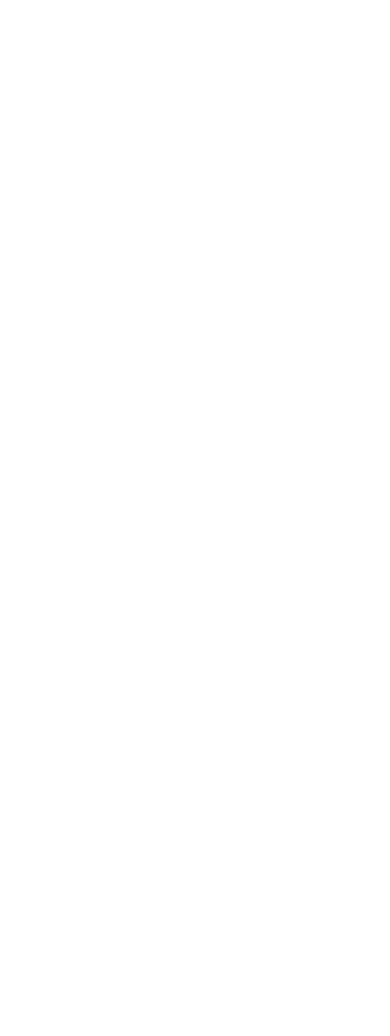
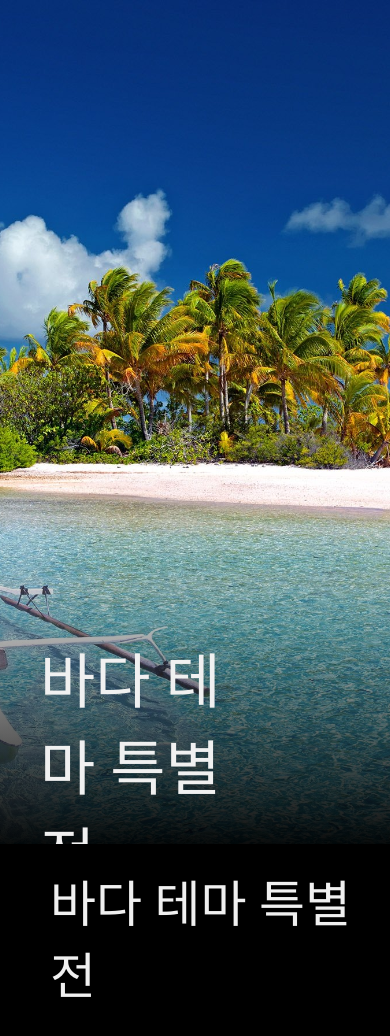
Before and after one commit to space109/space109, a React (Create React App) app in the folder frontend/: page /monthlyTheme in a window 390 px wide. Before the commit this address had no page. Shown: the top 1036 px of the page. Before the commit the page ends 844 px from the top, so only its background shows below. Built offline with nearby package versions, Linux system fonts and the light colour scheme; a web font is replaced by a local one.

Commit message:
Feat: 월간 테마 스크롤 & 반응형

```diff
--- a/frontend/src/App.tsx
+++ b/frontend/src/App.tsx
@@ -1,13 +1,14 @@
-import React from 'react';
-import {Route, Routes, BrowserRouter } from "react-router-dom";
-import MainPage from './pages/MainPage';
+import React from "react";
+import { Route, Routes, BrowserRouter } from "react-router-dom";
+import { MainPage, MonthlyThemePage } from "./pages";
 
 function App() {
   return (
     <div>
       <BrowserRouter>
         <Routes>
-          <Route path="/" element={<MainPage/>}></Route>
+          <Route path="/" element={<MainPage />}></Route>
+          <Route path="monthlyTheme/" element={<MonthlyThemePage />}></Route>
         </Routes>
       </BrowserRouter>
     </div>
--- a/frontend/src/hooks/index.tsx
+++ b/frontend/src/hooks/index.tsx
@@ -1,7 +1,7 @@
 import React from "react";
 
 const index = () => {
-  return <div></div>;
+  return <div></div>
 };
 
 export default index;
--- /dev/null
+++ b/frontend/src/pages/MonthlyThemePage.tsx
@@ -0,0 +1,67 @@
+import React, { useEffect, useRef, useState } from "react";
+import { Div, PropStyle } from "../styles/BaseStyles";
+import styled from "styled-components";
+import bg3 from "../assets/bg3.jpg";
+import { Link } from "react-router-dom";
+type Props = {};
+interface GradientType extends PropStyle {}
+
+const GradientDiv = styled(Div)<GradientType>`
+  background: linear-gradient(
+    360deg,
+    rgba(0, 0, 0, 0.95) 0%,
+    rgba(128, 128, 128, 0.35898109243697474) 30%,
+    rgba(255, 255, 255, 0) 38%
+  );
+`;
+
+export default function MonthlyThemePage({}: Props) {
+  const ref = useRef<any>(null);
+  const scrollRef = useRef<any>(null);
+  const [scroll, setScroll] = useState<boolean>(false);
+  const handleScroll = () => {
+    console.log(scroll);
+    if (!scroll && window.scrollY > 0 && window.scrollY < 400) {
+      window.scrollTo({ behavior: "smooth", top: ref.current.offsetTop });
+      setScroll(true);
+      // console.log(scroll)
+    }
+    setScroll(true);
+  };
+  useEffect(() => {
+    // if (ref.current.offsetTop < scroll && ref.current.offsetTop !== 0){
+    //   window.scrollTo({ behavior: "smooth", top: ref.current.offsetTop });
+    // }
+    const timer = setInterval(() => {
+      window.addEventListener("scroll", handleScroll);
+    }, 500);
+    return () => {
+      clearInterval(timer);
+      window.removeEventListener("scroll", handleScroll);
+    };
+  }, [scroll]);
+
+  return (
+    <Div bgImage={bg3} bgAttach="fixed" bgSize="cover">
+      <GradientDiv w="100vw" h="100vh">
+        <Div h="75vh"></Div>
+        <Div ml="40px" w="50vw">
+          <Div fontSize="60px" ref={scrollRef} color="--grey-200">
+            바다 테마 특별전
+          </Div>
+          <Div fontSize="16px" ref={scrollRef} color="--grey-200" mt="10px">
+            이 갤러리에서는 여름을 테마로 가져온 각 국가별 아름다운 해변을
+            배경으로한 NFT 수체화들을 모아놓은 갤러리입니다. 구매하고 싶으시면
+            좋아요! 구독! 알림설정! 사슴탄 둘기와 함께하는 해변을 달리는
+            엑티비티까지 즐겨보세요!
+          </Div>
+        </Div>
+      </GradientDiv>
+      <Div w="100vw" h="100vh" bgColor="black" ref={ref}>
+        <Div fontSize="50px" ref={scrollRef} color="--grey-200" ml="50px" pt="20px">
+          바다 테마 특별전
+        </Div>
+      </Div>
+    </Div>
+  );
+}
--- /dev/null
+++ b/frontend/src/pages/index.js
@@ -0,0 +1,2 @@
+export { default as MainPage } from './MainPage';
+export { default as MonthlyThemePage } from './MonthlyThemePage';
--- a/frontend/src/styles/BaseStyles.tsx
+++ b/frontend/src/styles/BaseStyles.tsx
@@ -1,43 +1,63 @@
-import styled from 'styled-components';
+import styled from "styled-components";
 
-interface PropStyle {
-  m: any;
-  p: any;
-  mt: any;
-  mb: any;
-  ml: any;
-  mr: any;
-  pl: any;
-  pr: any;
-  pb: any;
-  pt: any;
-  fontSize: any;
-  w: any;
-  h: any;
-  display: any;
-  justifyContent: any;
-  alignItems: any;
-  textAlign: any;
-  borderRadius: any;
-  border: any;
-  flexDirection: any;
-  top: any;
-  left: any;
-  bottom: any;
-  right: any;
-  bgColor: any;
-  bg: any;
-  fontWeight: any;
-  position: any;
-  fontStyle: any;
-  fontFamily: any;
-  lineHeight: any;
-  letterSpacing: any;
-  boxShadow: any;
-  maxWidth: any;
-  maxHeight: any;
-  transition: any;
-  transform: any;
+export interface MediaQueryTypes {
+  xs: number;
+  sm: number;
+  md: number;
+  lg: number;
+  xl: number;
+  xxl: number;
+}
+
+export const screenSizes: MediaQueryTypes = {
+  xs: 480,
+  sm: 576,
+  md: 768,
+  lg: 992,
+  xl: 1366,
+  xxl: 1600,
+};
+export interface PropStyle {
+  m?: any;
+  p?: any;
+  mt?: any;
+  mb?: any;
+  ml?: any;
+  mr?: any;
+  pl?: any;
+  pr?: any;
+  pb?: any;
+  pt?: any;
+  fontSize?: any;
+  w?: any;
+  h?: any;
+  display?: any;
+  justifyContent?: any;
+  alignItems?: any;
+  textAlign?: any;
+  borderRadius?: any;
+  border?: any;
+  flexDirection?: any;
+  top?: any;
+  left?: any;
+  bottom?: any;
+  right?: any;
+  bgColor?: any;
+  bg?: any;
+  fontWeight?: any;
+  position?: any;
+  fontStyle?: any;
+  fontFamily?: any;
+  lineHeight?: any;
+  letterSpacing?: any;
+  boxShadow?: any;
+  maxWidth?: any;
+  maxHeight?: any;
+  transition?: any;
+  transform?: any;
+  bgAttach?: any;
+  bgImage?: any;
+  bgSize?: any;
 }
 
 export const Div = styled.div<PropStyle>`
@@ -51,9 +71,9 @@
   padding-right: ${(props) => (props.pr ? props.pr : "0px")};
   padding-top: ${(props) => (props.pt ? props.pt : "0px")};
   padding-bottom: ${(props) => (props.pb ? props.pb : "0px")};
-  font-size: ${(props) => (props.fontSize ? props.fontSize : "0px")};
-  width: ${(props) => (props.w ? props.w : "auto")};
-  height: ${(props) => (props.h ? props.h : "auto")};
+  font-size: ${(props) => (props.fontSize ? props.fontSize : "")};
+  width: ${(props) => (props.w ? props.w : "")};
+  height: ${(props) => (props.h ? props.h : "")};
   display: ${(props) => (props.display ? props.display : "block")};
   justify-content: ${(props) =>
     props.justifyContent ? props.justifyContent : "none"};
@@ -68,7 +88,7 @@
   left: ${(props) => (props.left ? props.left : "")};
   bottom: ${(props) => (props.bottom ? props.bottom : "")};
   right: ${(props) => (props.right ? props.right : "")};
-  color: ${(props) => (props.color ? props.color : "")};
+  color: var(${(props) => (props.color ? props.color : "")});
   background-color: ${(props) => (props.bgColor ? props.bgColor : "")};
   background: ${(props) => (props.bg ? props.bg : "")};
   font-weight: ${(props) => (props.fontWeight ? props.fontWeight : "")};
@@ -82,8 +102,23 @@
   max-height: ${(props) => (props.maxHeight ? props.maxHeight : "")};
   transition: ${(props) => (props.transition ? props.transition : "")};
   transform: ${(props) => (props.transform ? props.transform : "")};
+  background-attachment: ${(props) => (props.bgAttach ? props.bgAttach : "")};
+  background-image: url(${(props) => (props.bgImage ? props.bgImage : "")});
+  background-size: ${(props) => (props.bgSize ? props.bgSize : "")};
+
+  @media screen and (max-width: ${screenSizes.xxl + "px"}) {
+  }
+  @media screen and (max-width: ${screenSizes.xl + "px"}) {
+  }
+  @media screen and (max-width: ${screenSizes.lg + "px"}) {
+  }
+  @media screen and (max-width: ${screenSizes.md + "px"}) {
+  }
+  @media screen and (max-width: ${screenSizes.sm + "px"}) {
+  }
+  @media screen and (max-width: ${screenSizes.xs + "px"}) {
+  }
 `;
-
 
 export const Button = styled.button<PropStyle>`
   margin: ${(props) => (props.m ? props.m : "0px")};
@@ -138,7 +173,7 @@
   padding-right: ${(props) => (props.pr ? props.pr : "0px")};
   padding-top: ${(props) => (props.pt ? props.pt : "0px")};
   padding-bottom: ${(props) => (props.pb ? props.pb : "0px")};
-  font-size: ${(props) => (props.fontSize ? props.fontSize : "0px")};
+  font-size: ${(props) => (props.fontSize ? props.fontSize : "")};
   width: ${(props) => (props.w ? props.w : "auto")};
   height: ${(props) => (props.h ? props.h : "auto")};
   display: ${(props) => (props.display ? props.display : "block")};
```
Also changed, not shown: frontend/src/contracts/index.tsx (+2 -6 lines), frontend/src/assets/bg3.jpg (added).
